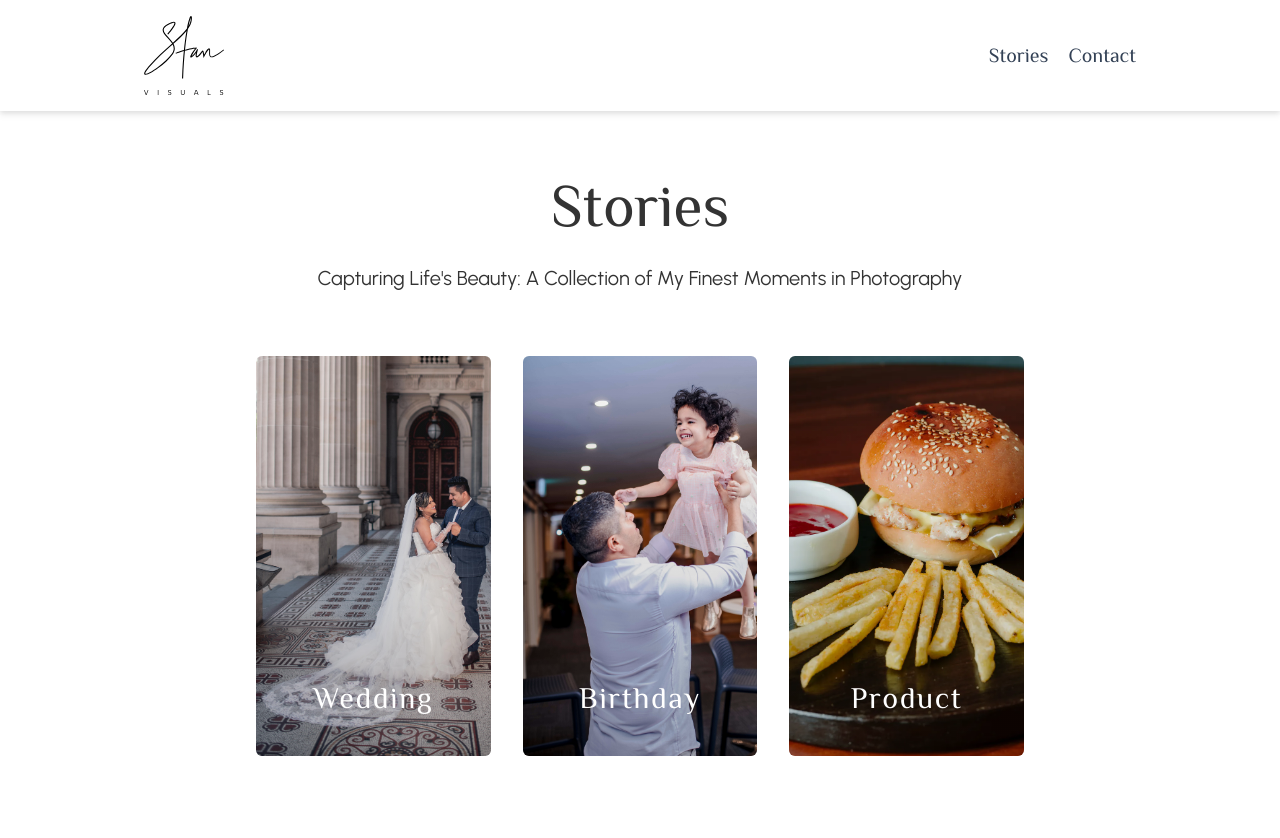
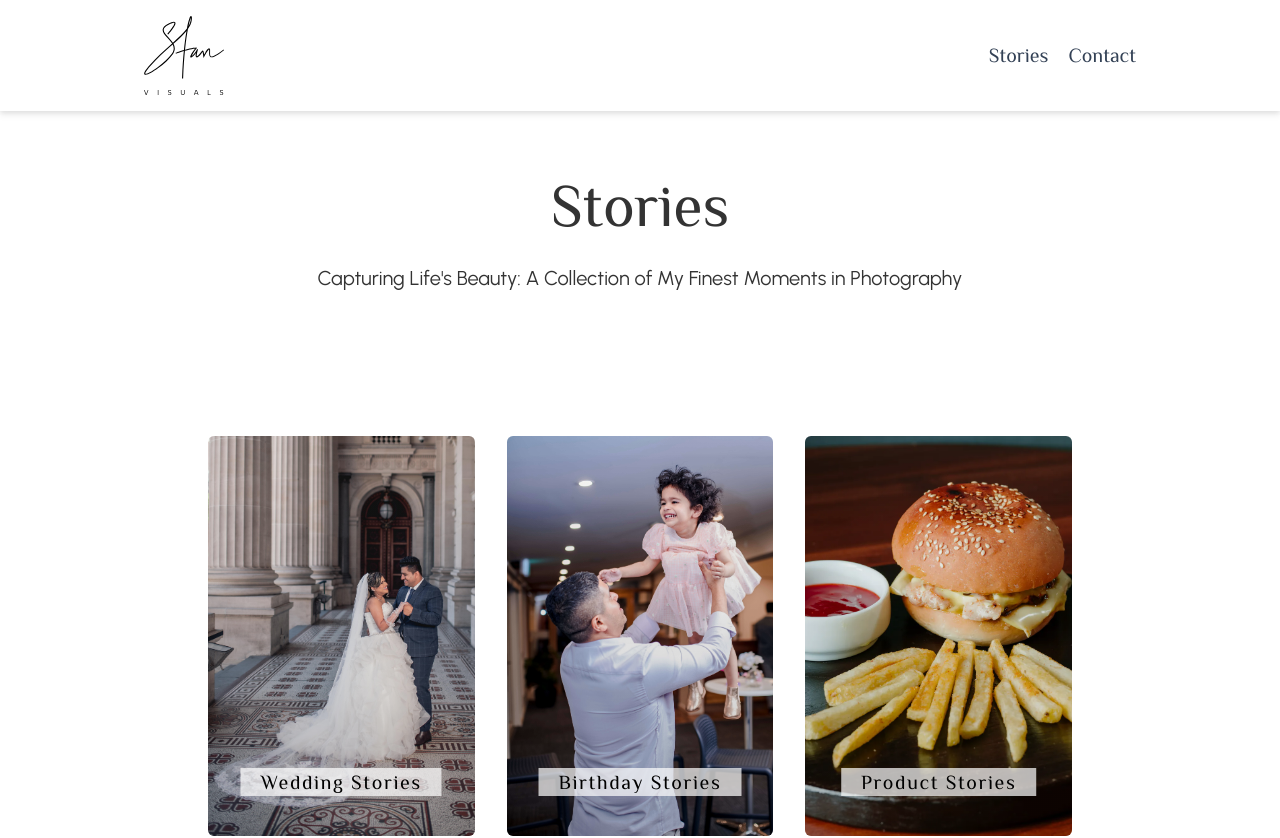
Before and after one commit to Alapottra-troj1n/susnat-portfolio, a React (Vite) app: page /stories in a window 1280 px wide. Shown: the top 838 px of the page. Built offline with nearby package versions, Linux system fonts and the light colour scheme.

Commit message:
fixed testimonial issue and redesigned few parts

```diff
--- a/src/components/Home/Contact.jsx
+++ b/src/components/Home/Contact.jsx
@@ -6,7 +6,7 @@ const Contact = ({ appointment }) => {
     <div id="contact">
       <div
         ref={appointment}
-        className="container mx-auto px-5 py-32 h-screen mb-20"
+        className="container mx-auto px-5 py-32 min-h-screen"
       >
         <h2 className=" text-2xl lg:text-5xl 2xl:text-6xl font-display font-thin text-center">
           SHEDULE A MEETING
@@ -17,8 +17,10 @@ const Contact = ({ appointment }) => {
             together!
           </p>
         </div>
-        <div className="flex justify-center mt-10 mb-10 h-full ">
+        <div className="flex justify-center mt-10 mb-10 h-screen ">
+          <div className="h-full w-full">
           <CalendlyWidget />
+          </div>
         </div>
       </div>
     </div>
--- a/src/components/Home/Testimonials.jsx
+++ b/src/components/Home/Testimonials.jsx
@@ -18,7 +18,7 @@ const Testimonials = () => {
             "_id": id,
             "designation": designation,
             "name": name,
-            "testimonial": testomonial,
+            "testimonial": testimonial,
             "image": clientPhoto.asset->url
           }
             `
@@ -27,6 +27,8 @@ const Testimonials = () => {
         setTestimonials(data);
       });
   }, []);
+
+  console.log(testimonials)
 
   if (testimonials) {
     content = testimonials.map((testimonial) => (
--- a/src/components/reusables/PhotoCard.jsx
+++ b/src/components/reusables/PhotoCard.jsx
@@ -8,7 +8,11 @@ const PhotoCard = ({ story }) => {
       className=" h-[15rem] lg:h-[20rem] 2xl:h-[30rem]  relative bg-cover bg-center rounded-md overflow-hidden"
     >
       <div className="absolute inset-0 bg-gradient-to-t from-black/60 to-transparent opacity-100 hover:opacity-0 transition duration-500 ease-out"></div>
-      <p className="relative z-10 text-white font-display text-center top-[8rem] lg:top-[13rem] 2xl:top-[20rem] lg:text-2xl text-lg">{story.title}</p>
+      <div className="absolute bottom-10 left-1/2 transform -translate-x-1/2 bg-white/70 px-5 ">
+              <h2 className="font-display text-xs lg:text-base whitespace-nowrap  text-black">
+              {story.title}
+              </h2>
+            </div>
     </div>
     </Link>
   );
--- a/src/pages/Stories.jsx
+++ b/src/pages/Stories.jsx
@@ -2,37 +2,59 @@ import { useEffect } from "react";
 import { Link } from "react-router-dom";
 
 export default function Stories() {
-
-  useEffect(()=>{
+  useEffect(() => {
     window.scrollTo(0, 0);
-  },[])
+  }, []);
 
   return (
     <div>
-      <div className="pt-44 lg:px-36 px-10 bg-cover bg-center ">
-        <h2 className="font-display text-4xl lg:text-6xl text-center ">Stories</h2>
+      <div className="pt-44 pb-20 lg:px-36 px-10 bg-cover bg-center ">
+        <h2 className="font-display text-4xl lg:text-6xl text-center ">
+          Stories
+        </h2>
         <p className="text-center font-primary font-normal text-sm lg:text-xl mt-7">
           Capturing Life's Beauty: A Collection of My Finest Moments in
           Photography
         </p>
       </div>
-      <div className="pt-16 pb-10 lg:pb-52 grid grid-cols-1 md:grid-cols-2 lg:grid-cols-3 px-10 lg:px-64 mx-auto text-center gap-8">
-        <Link to='/stories/wedding' >
-          <div style={{ backgroundImage: `url(${'/wedding.jpg'})` }} className="relative rounded-md overflow-hidden min-h-[25rem] p-5 bg-cover text-white tracking-widest">
-          <div className="absolute inset-0 bg-gradient-to-t from-black/20 to-transparent opacity-100 hover:opacity-0 transition duration-500 ease-out"></div>
-            <h2 className="font-display text-3xl absolute bottom-10 left-1/2 transform -translate-x-1/2">Wedding</h2>
+      <div className="pt-16 pb-10 lg:pb-52 grid grid-cols-1 md:grid-cols-2 lg:grid-cols-3 px-10 lg:px-52 mx-auto text-center gap-8">
+        <Link to="/stories/wedding">
+          <div
+            style={{ backgroundImage: `url(${"/wedding.jpg"})` }}
+            className="relative rounded-md overflow-hidden min-h-[25rem] p-5 bg-cover   tracking-widest"
+          >
+            <div className="absolute inset-0 bg-gradient-to-t from-black/20 to-transparent opacity-100 hover:opacity-0 transition duration-500 ease-out"></div>
+            <div className="absolute bottom-10 left-1/2 transform -translate-x-1/2 bg-white/70 px-5 ">
+              <h2 className="font-display text-xl whitespace-nowrap  text-black">
+                Wedding Stories
+              </h2>
+            </div>
           </div>
         </Link>
-        <Link to='/stories/birthday'>
-        <div style={{ backgroundImage: `url(${'/birthday.jpg'})` }} className="relative rounded-md overflow-hidden min-h-[25rem] p-5 bg-cover text-white tracking-widest">
-          <div className="absolute inset-0 bg-gradient-to-t from-black/20 to-transparent opacity-100 hover:opacity-0 transition duration-500 ease-out"></div>
-            <h2 className="font-display text-3xl absolute bottom-10 left-1/2 transform -translate-x-1/2">Birthday</h2>
+        <Link to="/stories/birthday">
+          <div
+            style={{ backgroundImage: `url(${"/birthday.jpg"})` }}
+            className="relative rounded-md overflow-hidden min-h-[25rem] p-5 bg-cover text-white tracking-widest"
+          >
+            <div className="absolute inset-0 bg-gradient-to-t from-black/20 to-transparent opacity-100 hover:opacity-0 transition duration-500 ease-out"></div>
+            <div className="absolute bottom-10 left-1/2 transform -translate-x-1/2 bg-white/70 px-5 ">
+              <h2 className="font-display text-xl whitespace-nowrap  text-black">
+                Birthday Stories
+              </h2>
+            </div>
           </div>
         </Link>
-        <Link to='/stories/product'>
-        <div style={{ backgroundImage: `url(${'/product.webp'})` }} className="relative rounded-md overflow-hidden min-h-[25rem] p-5 bg-cover bg-center text-white tracking-widest">
-          <div className="absolute inset-0 bg-gradient-to-t from-black/20 to-transparent opacity-100 hover:opacity-0 transition duration-500 ease-out"></div>
-            <h2 className="font-display text-3xl absolute bottom-10 left-1/2 transform -translate-x-1/2">Product</h2>
+        <Link to="/stories/product">
+          <div
+            style={{ backgroundImage: `url(${"/product.webp"})` }}
+            className="relative rounded-md overflow-hidden min-h-[25rem] p-5 bg-cover bg-center text-white tracking-widest"
+          >
+            <div className="absolute inset-0 bg-gradient-to-t from-black/20 to-transparent opacity-100 hover:opacity-0 transition duration-500 ease-out"></div>
+            <div className="absolute bottom-10 left-1/2 transform -translate-x-1/2 bg-white/70 px-5 ">
+              <h2 className="font-display text-xl whitespace-nowrap  text-black">
+                Product Stories
+              </h2>
+            </div>
           </div>
         </Link>
       </div>
```
